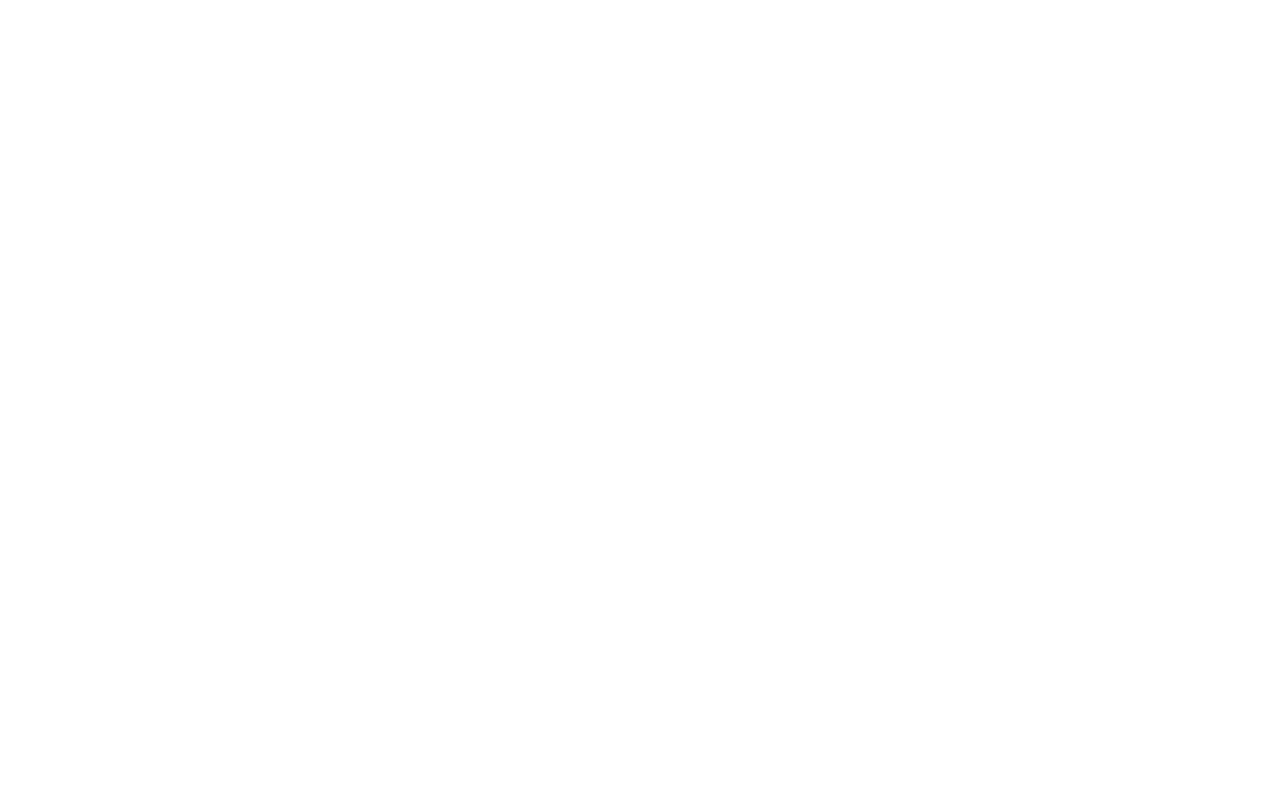
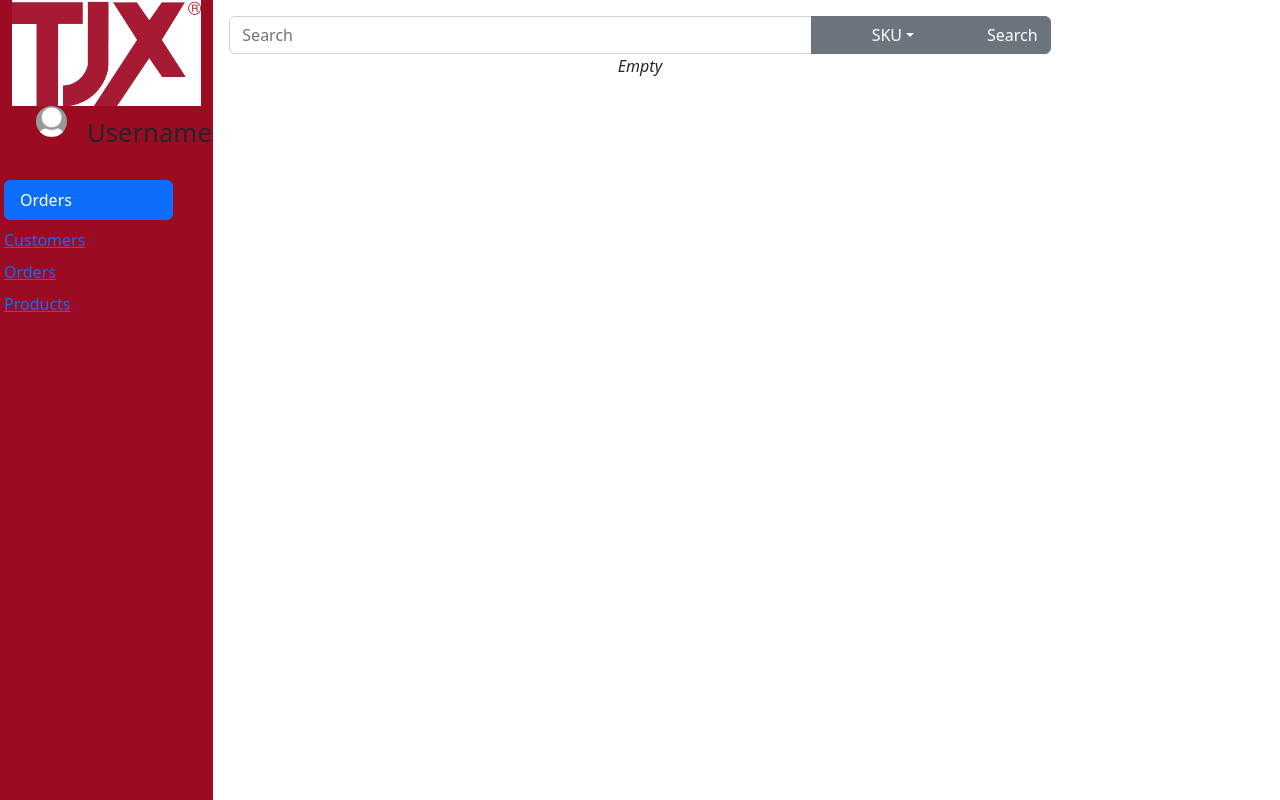
Before and after one commit to EICPCohort6/capstone-order-tracking, a React (Create React App) app in the folder FrontEnd/front-end/: page /products in a window 1280 px wide. Before the commit this address had no page. Built offline with nearby package versions, Linux system fonts and the light colour scheme.

Commit message:
Added products page w/ table, customer form button

```diff
--- a/FrontEnd/front-end/src/App.css
+++ b/FrontEnd/front-end/src/App.css
@@ -38,7 +38,7 @@
 }
 
 .Navbar-background {
-  background-color: #d3ccbd
+  background-color: #9b0c23
 }
 
 .User-image {
--- a/FrontEnd/front-end/src/App.js
+++ b/FrontEnd/front-end/src/App.js
@@ -3,6 +3,7 @@
 import { BrowserRouter, Routes, Route } from "react-router-dom";
 import CustomerPage from "./pages/customersPage";
 import OrderPage from "./pages/ordersPage";
+import ProductsPage from "./pages/productsPage";
 
 function App() {
   return (
@@ -11,6 +12,7 @@
         <Route path="/" element={<MainPage />}>
           <Route index element={<CustomerPage />} />
           <Route path="order" element={<OrderPage />} />
+          <Route path="products" element={<ProductsPage />} />
         </Route>
       </Routes>
     </BrowserRouter>
--- /dev/null
+++ b/FrontEnd/front-end/src/components/add-customer-button.js
@@ -0,0 +1,38 @@
+import React, { useState } from "react";
+import { Button, Modal, ModalHeader, ModalBody, ModalFooter } from "reactstrap";
+import CustomerForm from "./create-customer";
+
+function AddCustomerButton(args) {
+  const [modal, setModal] = useState(false);
+
+  const toggle = () => setModal(!modal);
+
+  return (
+    <div>
+      <Button color="danger" onClick={toggle}>
+        Add New Customer
+      </Button>
+      <Modal
+        isOpen={modal}
+        toggle={toggle}
+        className="Customer-form"
+        fullscreen
+      >
+        <ModalHeader toggle={toggle}>Create New Customer</ModalHeader>
+        <ModalBody>
+          <CustomerForm />
+        </ModalBody>
+        <ModalFooter>
+          <Button color="primary" onClick={toggle}>
+            Add
+          </Button>{" "}
+          <Button color="secondary" onClick={toggle}>
+            Cancel
+          </Button>
+        </ModalFooter>
+      </Modal>
+    </div>
+  );
+}
+
+export default AddCustomerButton;
--- a/FrontEnd/front-end/src/components/create-customer.js
+++ b/FrontEnd/front-end/src/components/create-customer.js
@@ -88,7 +88,6 @@
         <Label for="customerNotes">Customer Notes</Label>
         <Input id="customerNotes" name="customerNotes" />
       </FormGroup>
-      <Button>Submit</Button>
     </Form>
   );
 };
--- a/FrontEnd/front-end/src/components/navigation.js
+++ b/FrontEnd/front-end/src/components/navigation.js
@@ -6,7 +6,11 @@
   return (
     <>
       <Container className="p-0">
-        <img style={{ width: "100%" }} src="/assets/placeholder_template.jpg" />
+        <img
+          style={{ width: "100%" }}
+          src="/assets/TJX.jpg"
+          alt="Corportate logo"
+        />
 
         <Row className="px-4">
           <Col xs="12" md="4" noGutters>
@@ -15,6 +19,7 @@
               width="100%"
               height="100%"
               className="User-image"
+              alt="placeholder"
             />
           </Col>
           <Col xs="12" md="8" className="User-name p-2">
@@ -34,6 +39,9 @@
             <NavItem className="p-1">
               <Link to={"order"}>Orders</Link>
             </NavItem>
+            <NavItem className="p-1">
+              <Link to={"products"}>Products</Link>
+            </NavItem>
           </Nav>
         </Row>
       </Container>
--- /dev/null
+++ b/FrontEnd/front-end/src/components/productSearch.js
@@ -0,0 +1,89 @@
+import React, { useState } from "react";
+import {
+  Button,
+  DropdownItem,
+  DropdownMenu,
+  DropdownToggle,
+  Input,
+  InputGroup,
+  UncontrolledDropdown,
+} from "reactstrap";
+
+const DUMMY_TABLE_DATA = [
+  {
+    id: 0,
+    productSku: "123ABC",
+    productPrice: "9.99",
+    productName: "Red Shirt",
+    productQuantity: "100",
+    productDescription: "A red shirt",
+  },
+  {
+    id: 1,
+    productSku: "456XYZ",
+    productPrice: "12.99",
+    productName: "Blue Shirt",
+    productQuantity: "123",
+    productDescription: "A blue shirt",
+  },
+  {
+    id: 2,
+    productSku: "789QWE",
+    productPrice: "5.00",
+    productName: "Green Shirt",
+    productQuantity: "345",
+    productDescription: "A green shirt",
+  },
+  {
+    id: 3,
+    productSku: "000JKL",
+    productPrice: "1000.00",
+    productName: "Gold Shirt",
+    productQuantity: "1",
+    productDescription: "An expensive gold shirt",
+  },
+];
+
+const SEARCH_OPTIONS = ["Product ID", "SKU", "Product Name"];
+
+const DropDownSelected = (props) => {
+  const { setSearchCondition, searchCondition } = props;
+
+  const mapDropDownItems = SEARCH_OPTIONS.map((option, index) => {
+    return (
+      <DropdownItem key={index} onClick={() => setSearchCondition(option)}>
+        {option}
+      </DropdownItem>
+    );
+  });
+  return (
+    <UncontrolledDropdown>
+      <DropdownToggle caret style={{ minWidth: "20%" }}>
+        {searchCondition}
+      </DropdownToggle>
+      <DropdownMenu>{mapDropDownItems}</DropdownMenu>
+    </UncontrolledDropdown>
+  );
+};
+const apiCall = (getData, setTableData) => {
+  //getData.then( settabledata)
+  setTableData(DUMMY_TABLE_DATA);
+};
+const Search = (props) => {
+  const { getData, setTableData } = props;
+  const [searchCondition, setSearchCondition] = useState("SKU");
+
+  return (
+    <form>
+      <InputGroup>
+        <Input placeholder="Search" />
+        <DropDownSelected
+          searchCondition={searchCondition}
+          setSearchCondition={setSearchCondition}
+        />
+        <Button onClick={() => apiCall(getData, setTableData)}>Search</Button>
+      </InputGroup>
+    </form>
+  );
+};
+export default Search;
--- /dev/null
+++ b/FrontEnd/front-end/src/components/productTable.js
@@ -0,0 +1,49 @@
+import React from "react";
+import { Table } from "reactstrap";
+
+const TABLE_HEADERS = [
+  "ID",
+  "SKU",
+  "Price",
+  "Product Name",
+  "Quantity",
+  "Description",
+];
+
+const ProductTable = (props) => {
+  const { tableData } = props;
+
+  const mappedHeaders = TABLE_HEADERS.map((header, index) => {
+    return <th key={index}>{header}</th>;
+  });
+  const mappedRows = tableData.map((product, index) => {
+    return (
+      <tr key={index}>
+        <th scope="row">{product.id}</th>
+        {Object.entries(product).map(
+          ([key, value]) => key !== "id" && <td key={key}>{value}</td>
+        )}
+      </tr>
+    );
+  });
+
+  return (
+    <Table striped>
+      <thead>
+        <tr>{mappedHeaders}</tr>
+      </thead>
+      <tbody>{mappedRows}</tbody>
+    </Table>
+  );
+};
+
+const ProductTableDisplay = (props) => {
+  const { tableData } = props;
+  return tableData === "empty" ? (
+    <p style={{ textAlign: "center", fontStyle: "italic" }}>Empty</p>
+  ) : (
+    <ProductTable tableData={tableData} />
+  );
+};
+
+export default ProductTableDisplay;
--- a/FrontEnd/front-end/src/pages/customersPage.js
+++ b/FrontEnd/front-end/src/pages/customersPage.js
@@ -1,6 +1,7 @@
 import React, { useState } from "react";
 import CustomerSearch from "../components/customerSearch";
 import CustomerTableDisplay from "../components/customerTable";
+import AddCustomerButton from "../components/add-customer-button";
 
 const getData = async ({ condition, text }) => {
   // does api call gets data
@@ -10,6 +11,7 @@
   return (
     <>
       <CustomerSearch getData={getData} setTableData={setTableData} />
+      <AddCustomerButton />
       <CustomerTableDisplay tableData={tableData} />
     </>
   );
--- a/FrontEnd/front-end/src/pages/mainPage.js
+++ b/FrontEnd/front-end/src/pages/mainPage.js
@@ -6,7 +6,6 @@
 const MainPage = () => {
   return (
     <>
-      <h1>header/logo</h1>
       <Container fluid>
         <Row>
           <Col xs="2" className="Navbar-background" style={{ height: "100vh" }}>
--- a/FrontEnd/front-end/src/pages/productsPage.js
+++ b/FrontEnd/front-end/src/pages/productsPage.js
@@ -0,0 +1,18 @@
+import React, { useState } from "react";
+import ProductTableDisplay from "../components/productTable";
+import ProductSearch from "../components/productSearch";
+
+const getData = async ({ condition, text }) => {
+  // does api call gets data
+};
+const ProductsPage = () => {
+  const [tableData, setTableData] = useState("empty");
+  return (
+    <>
+      <ProductSearch getData={getData} setTableData={setTableData} />
+      <ProductTableDisplay tableData={tableData} />
+    </>
+  );
+};
+
+export default ProductsPage;
```
Also changed, not shown: FrontEnd/front-end/public/assets/TJX.jpg (added).
